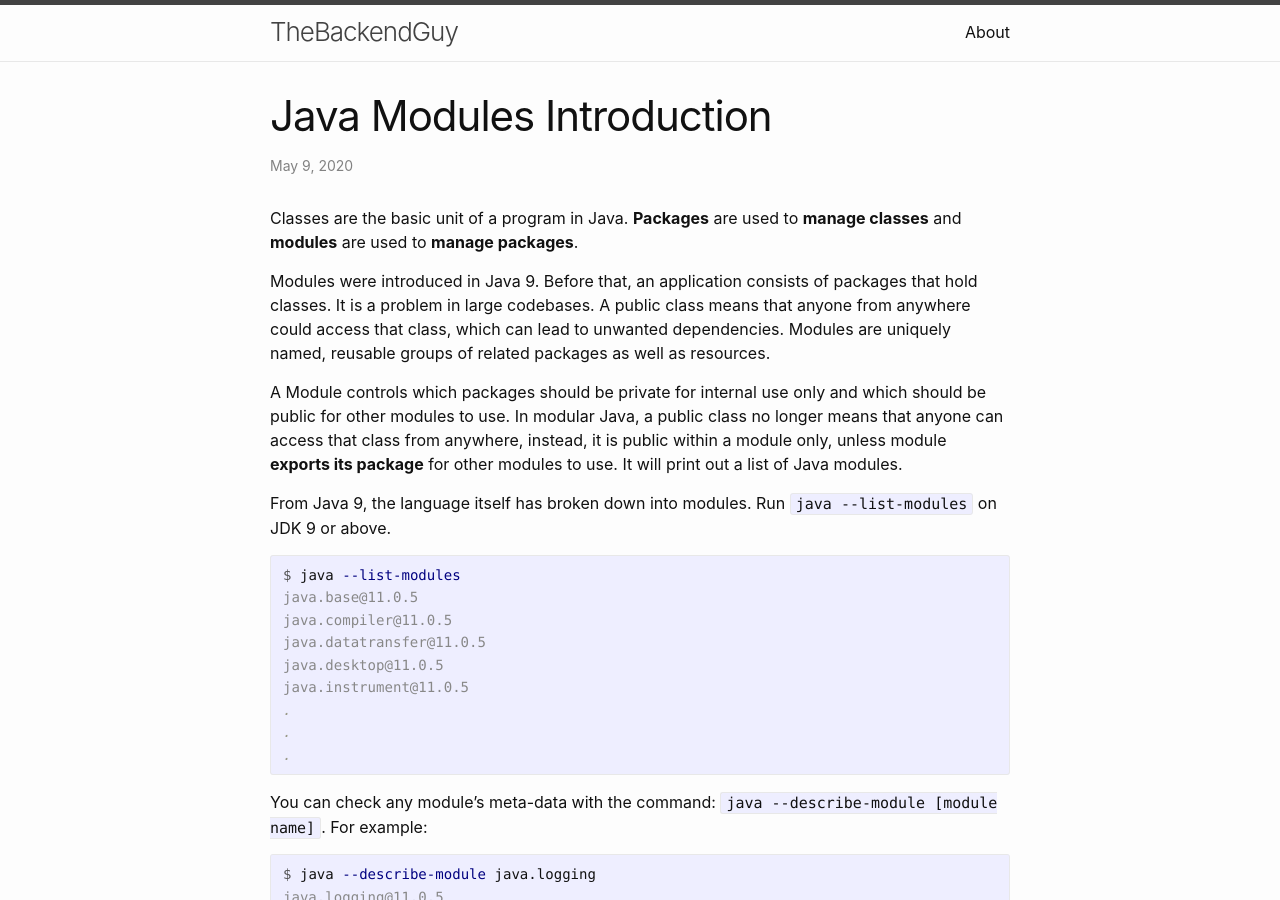
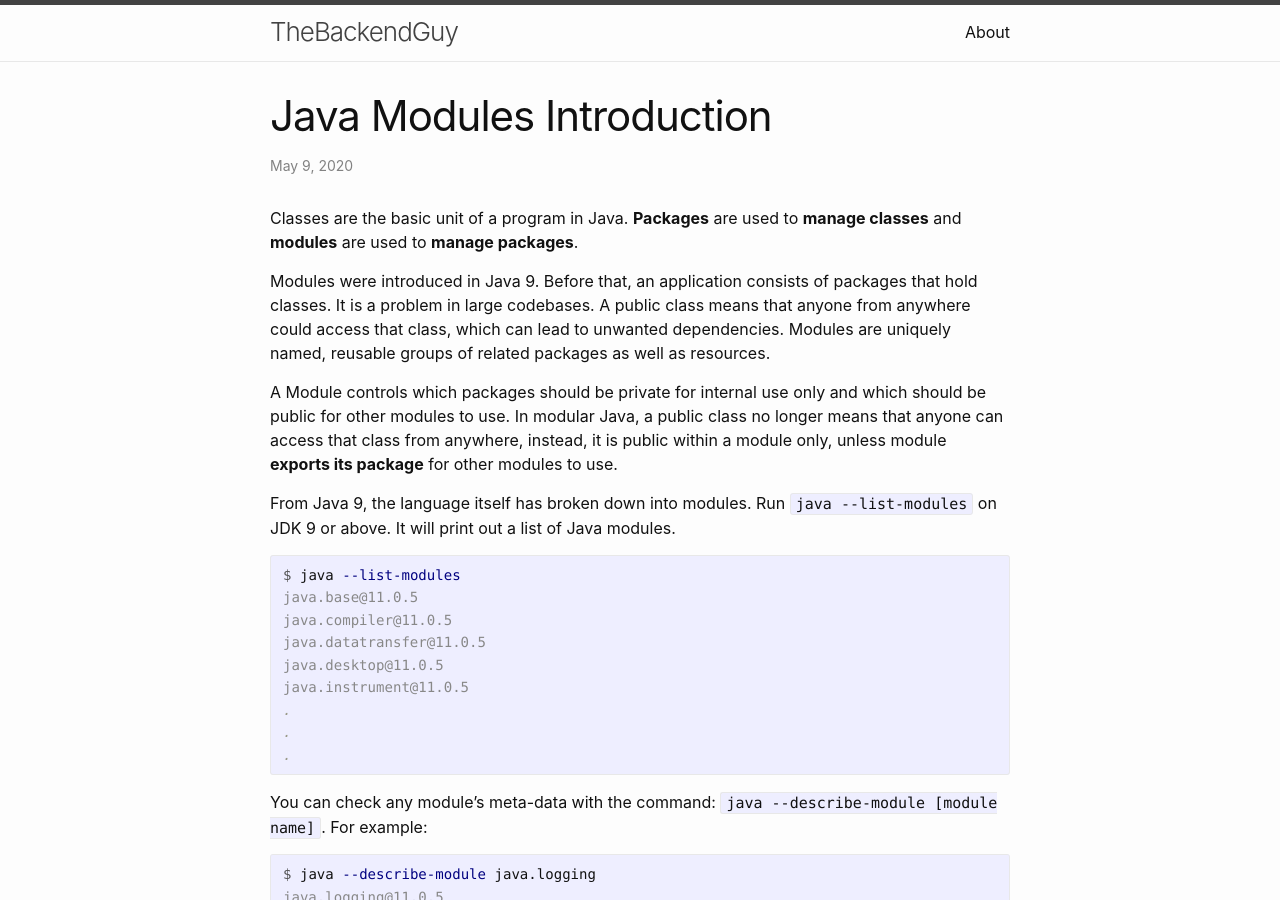
Before and after one commit to ashertoqeer/thebackendguy.com, a Jekyll site: the page built from _posts/2020-05-09-java-modules-introduction.md, in a window 1280 px wide and 900 px high. Built offline with Jekyll 4.4.1, drawn with Linux system fonts in a browser that asks for light colours.

Commit message:
fixed a change

````diff
--- a/_posts/2020-05-09-java-modules-introduction.md
+++ b/_posts/2020-05-09-java-modules-introduction.md
@@ -11,9 +11,9 @@ Classes are the basic unit of a program in Java. **Packages** are used to **mana
 
 Modules were introduced in Java 9. Before that, an application consists of packages that hold classes. It is a problem in large codebases. A public class means that anyone from anywhere could access that class, which can lead to unwanted dependencies. Modules are uniquely named, reusable groups of related packages as well as resources.
 
-A Module controls which packages should be private for internal use only and which should be public for other modules to use. In modular Java, a public class no longer means that anyone can access that class from anywhere, instead, it is public within a module only, unless module **exports its package** for other modules to use. It will print out a list of Java modules.
+A Module controls which packages should be private for internal use only and which should be public for other modules to use. In modular Java, a public class no longer means that anyone can access that class from anywhere, instead, it is public within a module only, unless module **exports its package** for other modules to use.
 
-From Java 9, the language itself has broken down into modules. Run `java --list-modules` on JDK 9 or above.
+From Java 9, the language itself has broken down into modules. Run `java --list-modules` on JDK 9 or above. It will print out a list of Java modules.
 
 ```console
 $ java --list-modules
````
